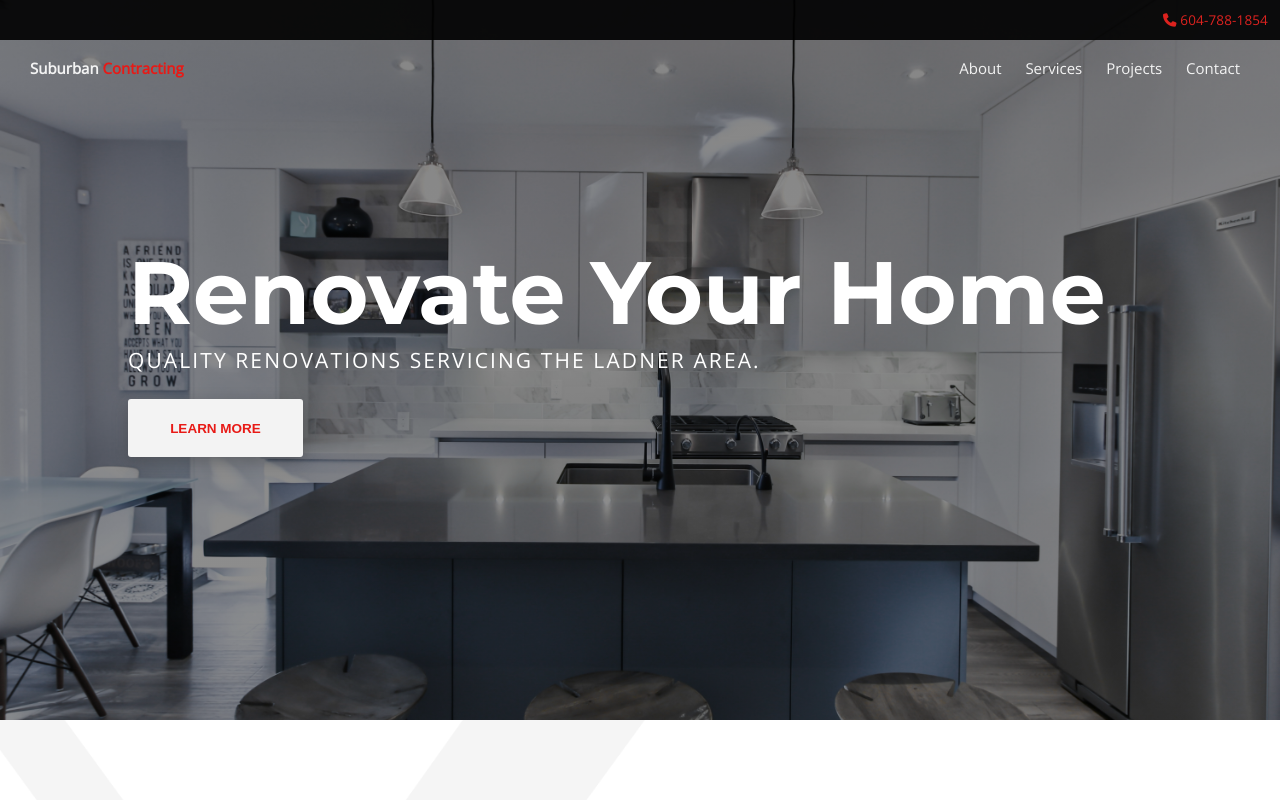
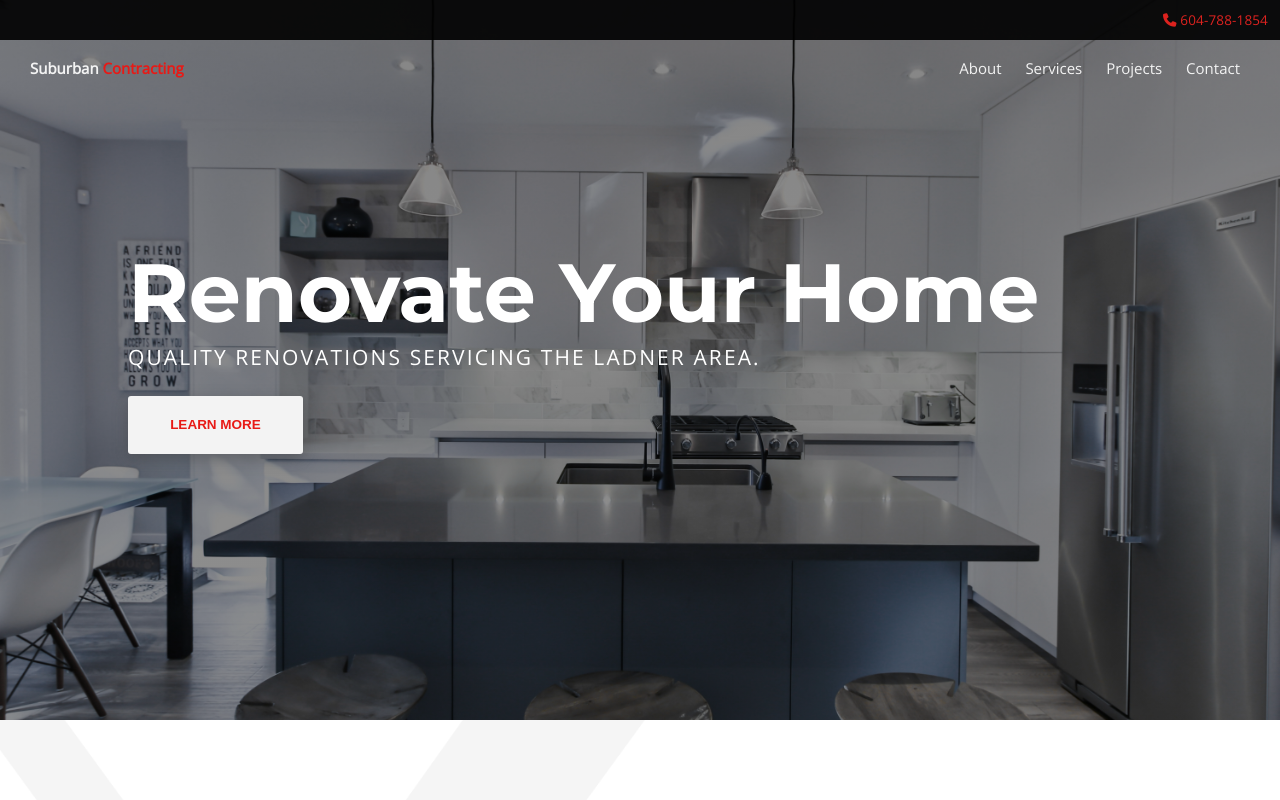
Before and after one commit to mattdm3/suburban-contracting, a plain HTML site: page index.html in a window 1280 px wide. Shown: the top 800 px of the page. Drawn offline with nearby package versions, Linux system fonts and the light colour scheme.

Commit message:
fixed h1 size - made smaller

```diff
--- a/styles/_header.scss
+++ b/styles/_header.scss
@@ -172,22 +172,13 @@ label {
   @include flexbox(column);
   justify-content: center;
   height: 100%;
+
 }
 
 .hero {
   color: white;
   text-align: left;
-  margin: 0 10%;
-
-  // h1 {
-  //   font-size: 6.8rem;
-  // }
-
-  // h3 {
-  //   color: $Light;
-  //   font-size: 1.6rem;
-  // }
-
+  margin: 10% 10%;
 
 }
 
--- a/styles/style.scss
+++ b/styles/style.scss
@@ -53,7 +53,7 @@ p {
 
 
 h1 {
-  font-size: 5.9rem;
+  font-size: 5.5rem;
   font-family: "Montserrat", sans-serif;
   // text-transform: uppercase;
 
```
Also changed, not shown: styles/style.css, 1 other file.
